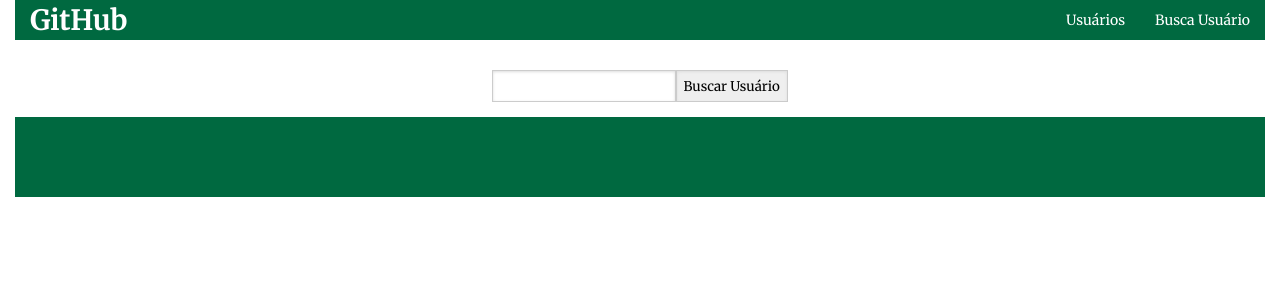
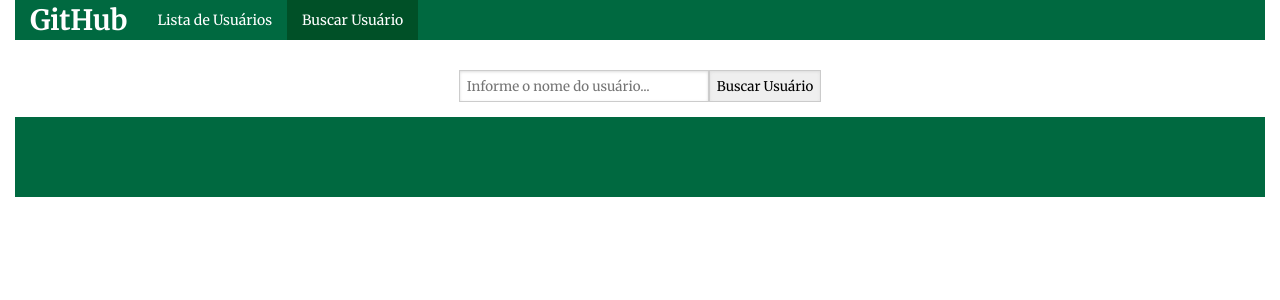
Before and after one commit to jeancwes/github, an Angular app: page /search/search in a window 1280 px wide. Shown: the top 300 px of the page. Built offline with nearby package versions, Linux system fonts and the light colour scheme.

Commit message:
Refactored code.

```diff
--- a/src/app/app.component.html
+++ b/src/app/app.component.html
@@ -4,14 +4,16 @@
     </h1>
     <nav class="app-header__nav">
         <ul class="app-header__list">
-            <li class="app-header__list-item">
-                <a class="app-header__list-item-link" href="" [routerLink]="'/users'">
-                    Usuários
+            <li class="app-header__list-item"
+                routerLinkActive="app-header__list-item--active">
+                <a class="app-header__list-item-link" href="javascript:;" [routerLink]="'/users'">
+                    Lista de Usuários
                 </a>
             </li>
-            <li class="app-header__list-item">
-                <a class="app-header__list-item-link" href="" [routerLink]="'/search'">
-                    Busca Usuário
+            <li class="app-header__list-item"
+                routerLinkActive="app-header__list-item--active">
+                <a class="app-header__list-item-link" href="javascript:;" [routerLink]="'/search'">
+                    Buscar Usuário
                 </a>
             </li>
         </ul>
@@ -20,6 +22,4 @@
 <main class="app-main">
     <router-outlet></router-outlet>
 </main>
-<footer class="app-footer">
-
-</footer>
+<footer class="app-footer"></footer>
--- a/src/app/app.component.scss
+++ b/src/app/app.component.scss
@@ -14,7 +14,7 @@
 }
 
 .app-header__nav {
-    float: right;
+    float: left;
 }
 
 .app-header__list {
@@ -34,6 +34,10 @@
     color: #fff;
 }
 
+.app-header__list-item--active {
+    background-color: #005027;
+}
+
 .app-main {
     margin: 15px 0;
     width: 100%;
--- a/src/app/modules/search/search/search.component.html
+++ b/src/app/modules/search/search/search.component.html
@@ -1,8 +1,8 @@
 <article class="search">
     <section class="search-form">
         <form (ngSubmit)="search()">
-            <input type="text" name="search-input" id="search-input"
-                [(ngModel)]="entitySearch">
+            <input type="text" class="search-input" name="search-input" id="search-input"
+                placeholder="Informe o nome do usuário..." [(ngModel)]="entitySearch">
             <button type="submit" class="search-button">Buscar Usuário</button>
         </form>
     </section>
--- a/src/app/modules/search/search/search.component.scss
+++ b/src/app/modules/search/search/search.component.scss
@@ -7,6 +7,10 @@
     margin-bottom: 15px;
 }
 
+.search-input {
+    width: 250px;
+}
+
 .search-result {
     text-align: center;
 }
--- a/src/app/modules/shared/components/dialog/dialog.component.html
+++ b/src/app/modules/shared/components/dialog/dialog.component.html
@@ -1,5 +1,8 @@
-<div class="dialog" *ngIf="opened" (click)="close()">
+<div class="dialog" *ngIf="opened">
     <div class="dialog-content">
+        <div class="dialog-content-header">
+            <a href="javascript:;" (click)="close()">Fechar Diálogo</a>
+        </div>
         <ng-content select="app-dialog-content"></ng-content>
     </div>
 </div>
--- a/src/app/modules/shared/components/dialog/dialog.component.scss
+++ b/src/app/modules/shared/components/dialog/dialog.component.scss
@@ -14,5 +14,12 @@
     overflow-y: auto;
     margin: 5%;
     padding: 15px;
+    position: absolute;
     width: calc( 90% - 30px );
 }
+
+.dialog-content-header {
+    height: 30px;
+    text-align: right;
+    width: 100%;
+}
--- a/src/app/modules/user/repository/repository.component.ts
+++ b/src/app/modules/user/repository/repository.component.ts
@@ -1,6 +1,5 @@
 import { HttpClient } from '@angular/common/http';
 import { Component, Input, OnInit, SimpleChanges } from '@angular/core';
-import { ActivatedRoute, ParamMap, Router } from '@angular/router';
 import { environment } from '../../../../environments/environment';
 
 @Component({
@@ -15,9 +14,7 @@ export class RepositoryComponent implements OnInit {
   public repositories: any = [];
 
   constructor(
-    private activatedRoute: ActivatedRoute,
-    private httpClient: HttpClient,
-    private router: Router
+    private httpClient: HttpClient
   ) { }
 
   ngOnInit(): void {
--- a/src/app/modules/user/user/user.component.html
+++ b/src/app/modules/user/user/user.component.html
@@ -11,7 +11,7 @@
         <span class="user__social-info" *ngIf="user.email">Email {{user.email}}</span>
     </div>
     <div class="user__personal">
-        <span class="user__personal-info"[innerHTML]="user.bio"></span>
+        <div class="user__personal-info"[innerHTML]="user.bio"></div>
     </div>
     <app-repository [userLogin]="userLogin"></app-repository>
 </section>
--- a/src/app/modules/user/user/user.component.ts
+++ b/src/app/modules/user/user/user.component.ts
@@ -1,6 +1,6 @@
 import { HttpClient } from '@angular/common/http';
 import { Component, Input, OnInit, SimpleChanges } from '@angular/core';
-import { ActivatedRoute, ParamMap, Router } from '@angular/router';
+import { ActivatedRoute, ParamMap } from '@angular/router';
 import { environment } from '../../../../environments/environment';
 
 @Component({
@@ -16,8 +16,7 @@ export class UserComponent implements OnInit {
 
   constructor(
     private activatedRoute: ActivatedRoute,
-    private httpClient: HttpClient,
-    private router: Router
+    private httpClient: HttpClient
   ) { }
 
   ngOnInit(): void {
--- a/src/app/modules/users/users/users.component.html
+++ b/src/app/modules/users/users/users.component.html
@@ -19,10 +19,14 @@
             <tbody>
                 <tr *ngFor="let user of users">
                     <td>
-                        {{user.login}}
+                        <a class="link" href="javascript:;" [routerLink]="['/user', user.login]">
+                            {{user.login}}
+                        </a>
                     </td>
                     <td>
-                        {{user.url}}
+                        <a class="link" [href]="user.html_url" target="_blank">
+                            {{user.html_url}}
+                        </a>
                     </td>
                 </tr>
             </tbody>
--- a/src/styles.scss
+++ b/src/styles.scss
@@ -108,6 +108,10 @@ button:not(.link) {
   outline: 0;
 }
 
+button {
+  cursor: pointer;
+}
+
 label {
   display: inline-block;
   margin-top: 15px;
```
